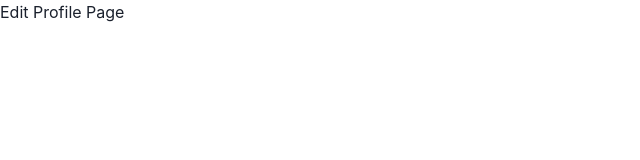
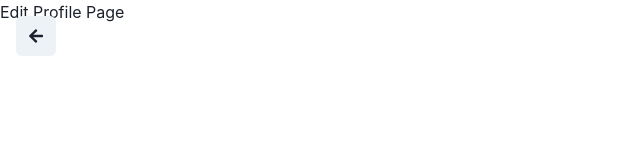
Before and after one commit to GPT-Engineer-App/clean-manager-login, a React (Vite) app: page /settings/edit-profile in a window 1280 px wide. Shown: the top 160 px of the page, without its empty margins (0-640 px from the left). Built offline with nearby package versions, Linux system fonts and the light colour scheme.

Commit message:
Added a back arrow to the "Edit Profile" page using the `BackButton` component.
Prompt:  프로필 수정화면에 back 화살표 넣어

```diff
--- a/src/pages/EditProfile.jsx
+++ b/src/pages/EditProfile.jsx
@@ -1,7 +1,13 @@
-import React from 'react';
+import React from "react";
+import BackButton from "../components/BackButton";
 
 function EditProfile() {
-  return <div>Edit Profile Page</div>;
+  return (
+    <div>
+      <BackButton />
+      Edit Profile Page
+    </div>
+  );
 }
 
 export default EditProfile;
```
